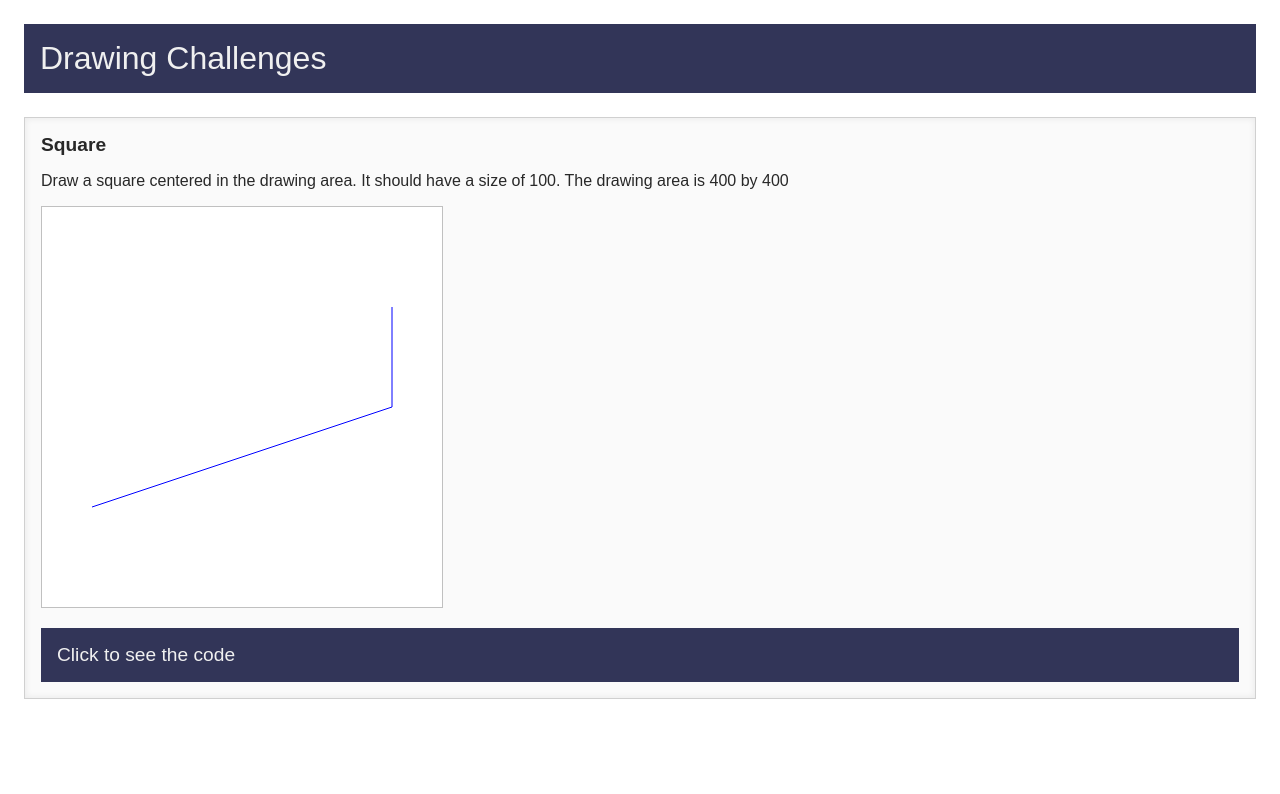
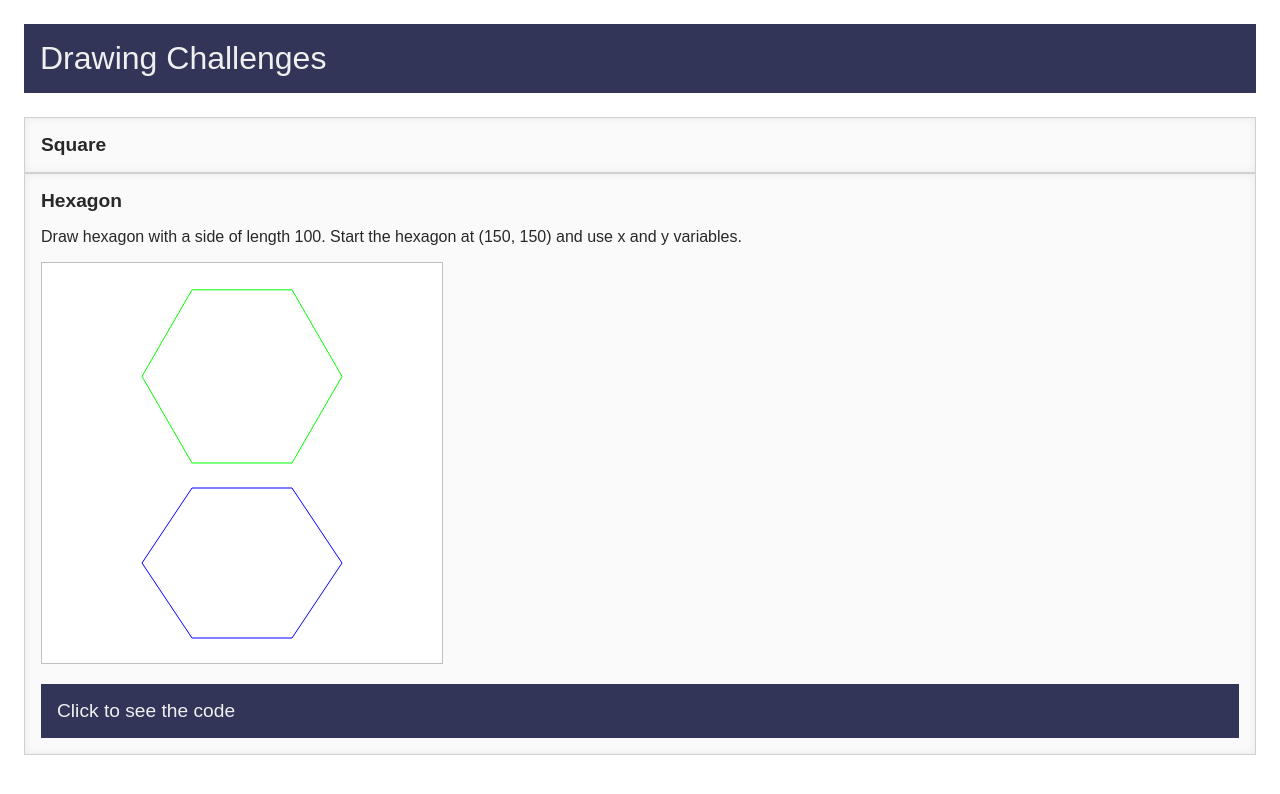
Before and after one commit to philrmass/challenges, a React app: page / in a window 1280 px wide. Shown: the top 794 px of the page. Built offline with nearby package versions, Linux system fonts and the light colour scheme; the HTML template or start-up script is replaced by a standard one.

Commit message:
added hexagon

```diff
--- /dev/null
+++ b/src/challenges/hexagon.js
@@ -0,0 +1,24 @@
+export const title = 'Hexagon';
+export const description = 'Draw hexagon with a side of length 100. Start the hexagon at (150, 150) and use x and y variables.'; // eslint-disable-line max-len
+
+export function draw(cmds) {
+  cmds.setColor(0, 0, 1);
+  cmds.moveTo(150, 25);
+  cmds.lineTo(250, 25);
+  cmds.lineTo(300, 100);
+  cmds.lineTo(250, 175);
+  cmds.lineTo(150, 175);
+  cmds.lineTo(100, 100);
+  cmds.lineTo(150, 25);
+
+  cmds.setColor(0, 1, 0);
+  cmds.moveTo(150, 200);
+  cmds.lineTo(250, 200);
+  cmds.lineTo(300, 286.6);
+  cmds.lineTo(250, 373.2);
+  cmds.lineTo(150, 373.2);
+  cmds.lineTo(100, 286.6);
+  cmds.lineTo(150, 200);
+}
+
+export const done = false;
--- a/src/challenges/square.js
+++ b/src/challenges/square.js
@@ -1,19 +1,34 @@
 export const title = 'Square';
-export const description = 'Draw a square centered in the drawing area. It should have a size of 100. The drawing area is 400 by 400'; // eslint-disable-line max-len
+export const description = 'Draw a square centered in the drawing area. It should have a size of 100. Draw another centered square with a size of 200, using x and y variables. The drawing area is 400 by 400'; // eslint-disable-line max-len
 
 export function draw(cmds) {
   cmds.setColor(0, 0, 1);
 
-  let x = 50;
+  cmds.moveTo(150, 150);
+  cmds.lineTo(250, 150);
+  cmds.lineTo(250, 250);
+  cmds.lineTo(150, 250);
+  cmds.lineTo(150, 150);
+
+  let x = 100;
   let y = 100;
   cmds.moveTo(x, y);
+  console.log('1) X', x, 'Y', y);
 
-  x = x + 300;
-  y = y + 100;
+  x = x + 200;
   cmds.lineTo(x, y);
+  console.log('2) X', x, 'Y', y);
 
-  y = y + 100;
+  y = y + 200;
   cmds.lineTo(x, y);
+  console.log('3) X', x, 'Y', y);
+
+  x = x - 200;
+  cmds.lineTo(x, y);
+  console.log('4) X', x, 'Y', y);
+  y = y - 200;
+  cmds.lineTo(x, y);
+  console.log('5) X', x, 'Y', y);
 }
 
-export const done = false;
+export const done = true;
--- a/src/components/App.js
+++ b/src/components/App.js
@@ -2,6 +2,7 @@ import React from 'react';
 import Challenge from './Challenge';
 import styles from '../styles/App.module.css';
 import * as square from '../challenges/square';
+import * as hexagon from '../challenges/hexagon';
 
 function App() {
   return (
@@ -13,6 +14,7 @@ function App() {
       </div>
       <div className={styles.main}>
         <Challenge { ...square } />
+        <Challenge { ...hexagon } />
       </div>
     </div>
   );
```
Also changed, not shown: 1 other file (tests, documents, lock files or other folders).
